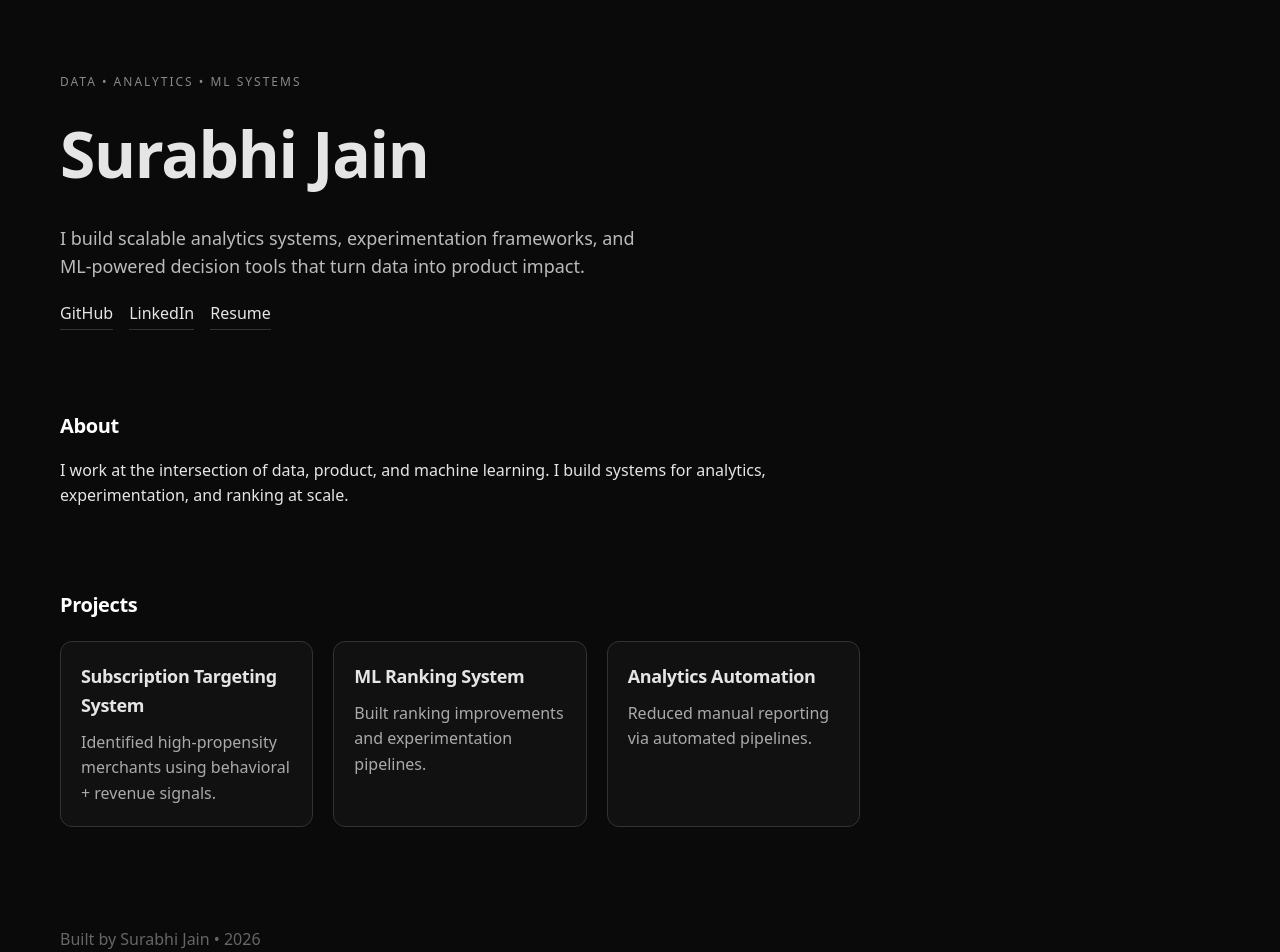
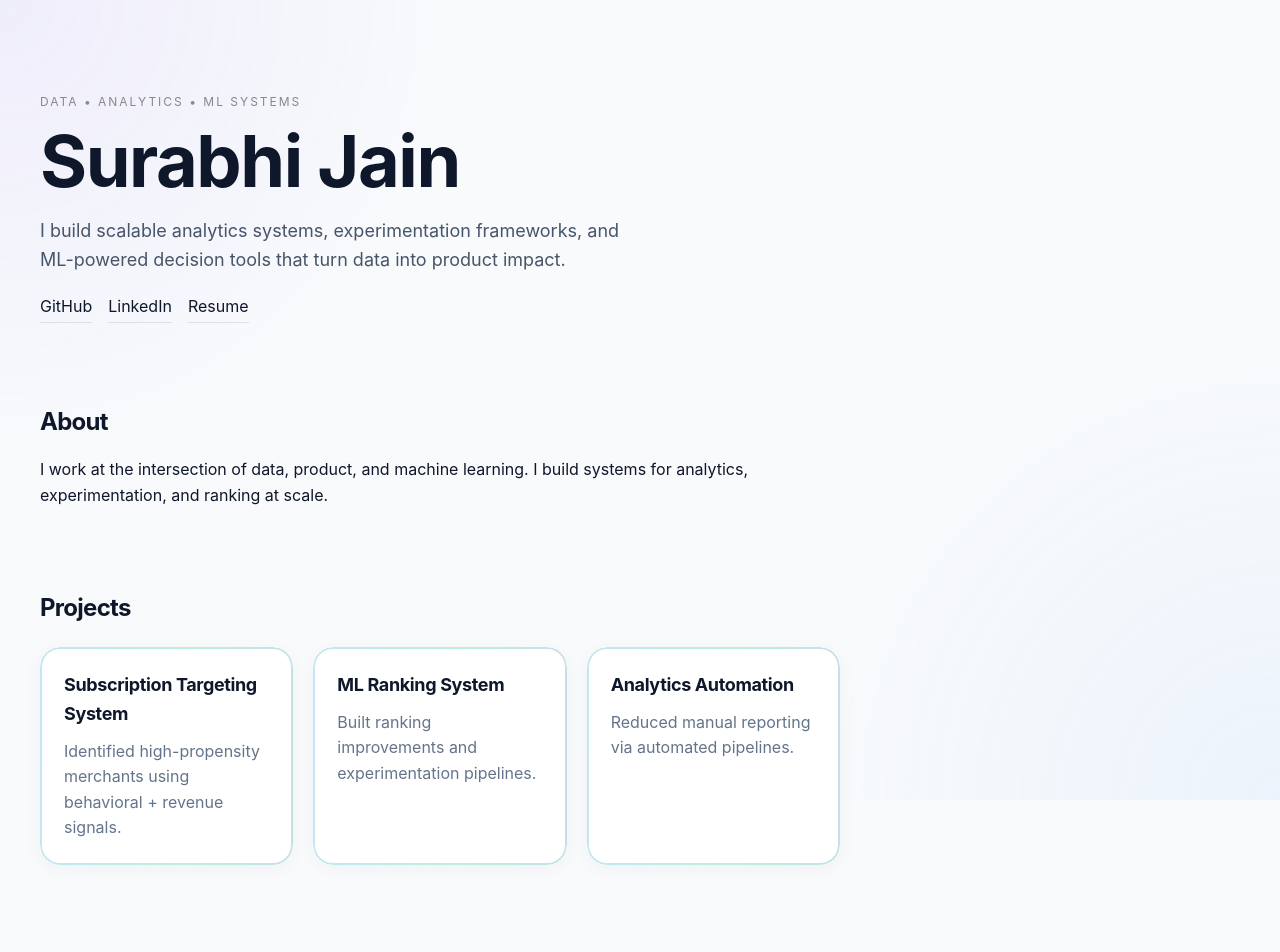
Before and after one commit to surabhijain1810/my-website, a Next.js app: page / in a window 1280 px wide. Shown: the top 952 px of the page. Built offline with nearby package versions, Linux system fonts and the light colour scheme.

Commit message:
Cosmetic changes

```diff
--- a/app/globals.css
+++ b/app/globals.css
@@ -2,18 +2,26 @@ body {
 
   margin: 0;
 
-  background: #0a0a0a;
+  background: #F8FAFC;
 
-  color: #e5e5e5;
+  color: #0F172A;
 
-  font-family: ui-sans-serif, system-ui, -apple-system, Segoe UI, Roboto;
+  font-family: Inter, ui-sans-serif, system-ui, -apple-system, Segoe UI, Roboto;
 
   line-height: 1.6;
+
+  -webkit-font-smoothing: antialiased;
 
 }
 
 .page {
-  padding: 60px;
+
+  padding: 80px 24px;
+
+  max-width: 1200px;
+
+  margin: 0 auto;
+
 }
 
 .hero {
@@ -27,14 +35,27 @@ body {
 }
 
 h1 {
-  font-size: 64px;
+
+  font-size: clamp(48px, 8vw, 72px);
+
   margin: 10px 0;
+
+  line-height: 1.05;
+
+  letter-spacing: -0.04em;
+
+  color: #0F172A;
+
 }
 
 .subtitle {
+
   font-size: 18px;
-  color: #bbb;
+
+  color: #475569;
+
   max-width: 600px;
+
 }
 
 .links {
@@ -45,21 +66,23 @@ h1 {
 
 .links a {
 
-  color: #e5e5e5;
+  color: #0F172A;
 
   text-decoration: none;
 
   padding-bottom: 2px;
 
-  border-bottom: 1px solid #333;
+  border-bottom: 1px solid rgba(15, 23, 42, 0.1);
 
-  transition: all 0.2s ease;
+  transition: all 0.25s ease;
 
 }
 
 .links a:hover {
 
-  border-bottom: 1px solid #fff;
+  border-bottom: 1px solid #8B5CF6;
+
+  color: #8B5CF6;
 
 }
 
@@ -76,10 +99,105 @@ h1 {
 }
 
 .card {
-  border: 1px solid #333;
-  padding: 20px;
-  border-radius: 12px;
-  background: #111;
+
+  position: relative;
+
+  padding: 24px;
+
+  border-radius: 20px;
+
+  background: rgba(255, 255, 255, 0.9);
+
+  overflow: hidden;
+
+  box-shadow:
+
+    0 4px 20px rgba(15, 23, 42, 0.04);
+
+  transition:
+
+    transform 0.3s ease,
+
+    box-shadow 0.3s ease;
+
+}
+
+.card:hover {
+
+  transform: translateY(-4px);
+
+  box-shadow:
+
+    0 10px 30px rgba(15, 23, 42, 0.08);
+
+}
+
+.card:hover::before {
+
+  opacity: 1;
+
+}
+
+.card::before {
+
+  content: "";
+
+  position: absolute;
+
+  inset: 0;
+
+  opacity: 0.75;
+
+  padding: 2px;
+
+  border-radius: 20px;
+
+  background: linear-gradient(
+
+    90deg,
+
+    rgba(139, 92, 246, 0.45),
+
+    rgba(96, 165, 250, 0.45),
+
+    rgba(52, 211, 153, 0.45),
+
+    rgba(139, 92, 246, 0.45)
+
+  );
+
+  background-size: 300% 300%;
+
+  animation: borderFlow 8s linear infinite;
+
+  -webkit-mask:
+
+    linear-gradient(#fff 0 0) content-box,
+
+    linear-gradient(#fff 0 0);
+
+  -webkit-mask-composite: xor;
+
+  mask-composite: exclude;
+
+  pointer-events: none;
+
+}
+
+@keyframes borderFlow {
+
+  0% {
+
+    background-position: 0% 50%;
+
+  }
+
+  100% {
+
+    background-position: 100% 50%;
+
+  }
+
 }
 
 footer {
@@ -95,11 +213,13 @@ h1, h2, h3 {
 
 .section h2 {
 
-  font-size: 20px;
+  font-size: 24px;
 
-  margin-bottom: 12px;
+  margin-bottom: 16px;
 
-  color: #ffffff;
+  color: #0F172A;
+
+  letter-spacing: -0.03em;
 
 }
 
@@ -115,6 +235,47 @@ h1, h2, h3 {
 
   margin: 0;
 
-  color: #aaa;
+  color: #64748B;
 
 }
+
+body::before {
+
+  content: "";
+
+  position: fixed;
+
+  inset: 0;
+
+  background:
+
+    radial-gradient(
+
+      circle at top left,
+
+      rgba(139, 92, 246, 0.08),
+
+      transparent 30%
+
+    ),
+
+    radial-gradient(
+
+      circle at bottom right,
+
+      rgba(96, 165, 250, 0.08),
+
+      transparent 30%
+
+    );
+
+  pointer-events: none;
+
+  z-index: -1;
+
+}
+html {
+
+  scroll-behavior: smooth;
+
+}
```
